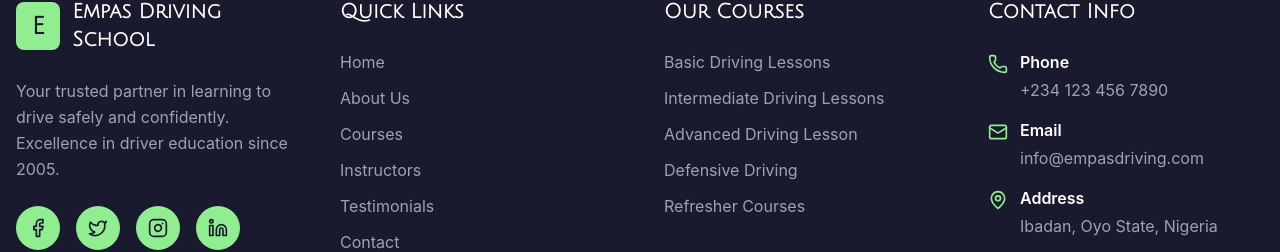
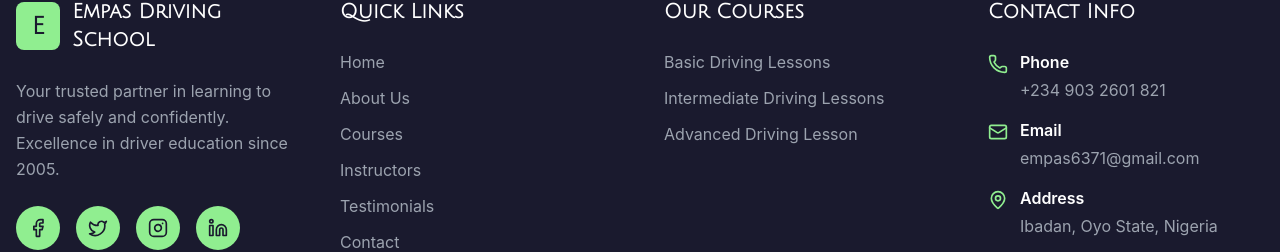
Before and after one commit to asimpat/driving_school, a React (Vite) app: page / in a window 1280 px wide. Shown: the part 6729-6981 px from the top of the page. Built offline with nearby package versions, Linux system fonts and the light colour scheme.

Commit message:
fixed about, instructor and testimonal section

```diff
--- a/src/components/Footer.jsx
+++ b/src/components/Footer.jsx
@@ -146,7 +146,7 @@ const Footer = () => {
                   Advanced Driving Lesson
                 </a>
               </li>
-              <li>
+              {/* <li>
                 <a
                   href="#courses"
                   className="text-gray-400 hover:text-[#90EE90] transition-colors"
@@ -161,7 +161,7 @@ const Footer = () => {
                 >
                   Refresher Courses
                 </a>
-              </li>
+              </li> */}
             </ul>
           </div>
 
@@ -175,14 +175,14 @@ const Footer = () => {
                 <Phone className="w-5 h-5 text-[#90EE90] flex-shrink-0 mt-1" />
                 <div>
                   <p className="font-semibold text-white mb-1">Phone</p>
-                  <p>+234 123 456 7890</p>
+                  <p>+234 903 2601 821</p>
                 </div>
               </li>
               <li className="flex items-start gap-3 text-gray-400">
                 <Mail className="w-5 h-5 text-[#90EE90] flex-shrink-0 mt-1" />
                 <div>
                   <p className="font-semibold text-white mb-1">Email</p>
-                  <p>info@empasdriving.com</p>
+                  <p>empas6371@gmail.com</p>
                 </div>
               </li>
               <li className="flex items-start gap-3 text-gray-400">
```
